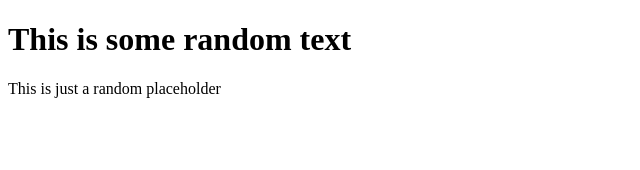
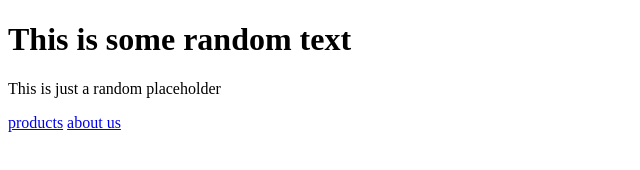
Before and after one commit to JoshuaC05/Lab---Git-Branches-Assignment, a plain HTML site: page index.html in a window 1280 px wide. Shown: the whole page, without its empty margins (0-640 px from the left). Drawn offline with Linux system fonts and the light colour scheme.

Commit message:
Added links to index.html

```diff
--- a/index.html
+++ b/index.html
@@ -8,5 +8,7 @@
 <body>
     <h1>This is some random text</h1>
     <p>This is just a random placeholder</p>
+	<p><a href="products.html">products</a>
+	<a href="about.html">about us</a></p>
 </body>
 </html>
```
